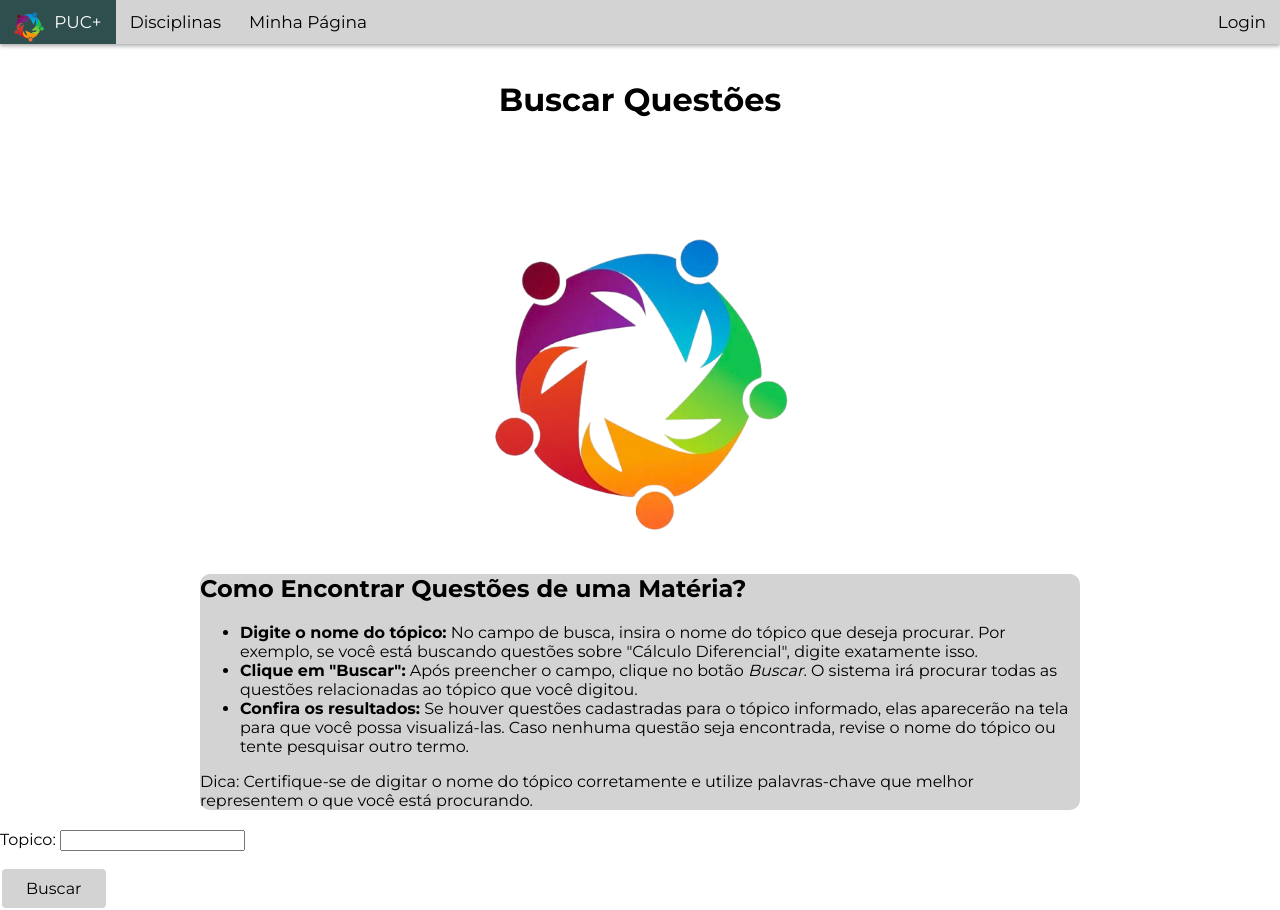
After one commit to lglac123/PUC-Mais, a Django app: page /BuscaQuestao/ in a window 1280 px wide. The commit adds this page. Run offline with Django 5.2, Linux system fonts and the light colour scheme.

Commit message:
Filtro Finalizado

```diff
--- a/app/forms.py
+++ b/app/forms.py
@@ -2,3 +2,6 @@ from django import forms
 
 class BuscaAno(forms.Form):
     nome = forms.CharField(label="Nome", max_length=100, required=True)
+
+class BuscaQuestoesDireto(forms.Form):
+    topico=forms.CharField(label='Topico',max_length=100, required=True)
--- /dev/null
+++ b/app/templates/BuscaDiretaQuestoes.html
@@ -0,0 +1,39 @@
+{% extends "layout.html" %}
+
+{% load static %}
+
+{% block main %}
+<link href="{% static 'styles.css'%}" rel="stylesheet" type="text/css" />
+<div class='formulario'>
+<h1>Buscar Questões</h1>
+<img class="central" style="width: 300px; padding: 80px 0px 20px 0px" src="{% static 'LogoPUCMais.png' %}">
+<div class="background">
+  <div class="p1">
+  <p style="justify-content: center">
+    <h2>Como Encontrar Questões de uma Matéria?</h2>
+    <ul>
+        <li><strong>Digite o nome do tópico:</strong> No campo de busca, insira o nome do tópico que deseja procurar. Por exemplo, se você está buscando questões sobre "Cálculo Diferencial", digite exatamente isso.</li>
+        <li><strong>Clique em "Buscar":</strong> Após preencher o campo, clique no botão <em>Buscar</em>. O sistema irá procurar todas as questões relacionadas ao tópico que você digitou.</li>
+        <li><strong>Confira os resultados:</strong> Se houver questões cadastradas para o tópico informado, elas aparecerão na tela para que você possa visualizá-las. Caso nenhuma questão seja encontrada, revise o nome do tópico ou tente pesquisar outro termo.</li>
+    </ul>
+    <p>Dica: Certifique-se de digitar o nome do tópico corretamente e utilize palavras-chave que melhor representem o que você está procurando.</p>
+</div>
+  </p>
+  </div>
+</div>
+
+<form method="get">
+  {{ formulario2.as_p }}
+  <button class="button2" role="button">Buscar</button>  </form>
+
+{% if questions %}
+  <h2>Questões encontradas para o tópico: {{ topic }}</h2>
+  <ul>
+    {% for question in questions %}
+      <li class="background">{{ question.task }}</li>
+    {% endfor %}
+  </ul>
+{% elif topic %}
+  <p>Nenhuma questão encontrada para o tópico "{{ topic }}".</p>
+{% endif %}
+{% endblock %}
--- a/app/templates/home.html
+++ b/app/templates/home.html
@@ -39,5 +39,7 @@
     <a class="button1" href="/users/signin/">Cadastrar</a>
     <a class="button1" href="/filtroano/">Buscar Prova</a>
     <a class="button1" href="/FAQ/">FAQ</a>
+    <a class="button1" href="/BuscaQuestao">Buscar Questões</a>
+
   </div>
 {% endblock %}
--- a/app/views.py
+++ b/app/views.py
@@ -4,7 +4,7 @@ from django.contrib.auth.models import User
 from django.contrib.auth import login, authenticate, logout
 from django.contrib.auth.decorators import login_required
 from .models import Course, Topic, Exam, Video, List, Question, Answer, Option, UserCourse, Discipline
-from .forms import BuscaAno
+from .forms import BuscaAno, BuscaQuestoesDireto
 
 def home(request):
   return render(request, 'home.html')
@@ -62,6 +62,30 @@ def BuscaAnoProva(request):
         'BuscaProva.html',
         {'formulario': formulario, 'resultado': resultado}
     )
+
+def BuscaDiretaQuestao(request):
+    formulario2 = BuscaQuestoesDireto(request.GET or None)
+    questions = None  # Inicializando como None
+    topico = None  # Inicializando como None
+
+    if formulario2.is_valid():
+        topico = formulario2.cleaned_data.get('topico')  # Obtém o tópico do formulário
+        if topico:
+            # Filtrando o tópico pelo nome fornecido
+            resultado = Topic.objects.filter(name__icontains=topico).first()
+            if resultado:  # Verifica se o tópico existe
+                # Busca todas as questões relacionadas ao tópico
+                questions = Question.objects.filter(topic=resultado)
+
+    # Renderiza o template com os dados
+    return render(request, "BuscaDiretaQuestoes.html", {
+        'formulario2': formulario2,
+        'topic': topico,  # Nome do tópico buscado
+        'questions': questions,  # Lista de questões ou None
+    })
+
+
+
 
 def listas(request, course_name, topic_name):
     course = Course.objects.filter(name=course_name).all()  # Pegar o curso a partir do nome no URL
--- a/django_project/urls.py
+++ b/django_project/urls.py
@@ -27,4 +27,5 @@ urlpatterns = [
     path("userCourse/favorite/", views.favoriteUserCourseChange),
     path('filtroano/',views.BuscaAnoProva),
     path('FAQ/',views.FAQ),
+    path('BuscaQuestao/',views.BuscaDiretaQuestao),
 ] + static(settings.MEDIA_URL, document_root=settings.MEDIA_ROOT)
```
